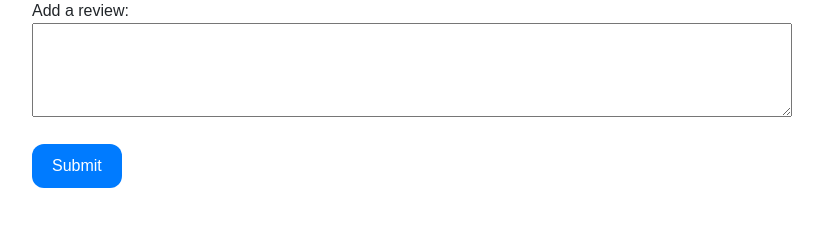
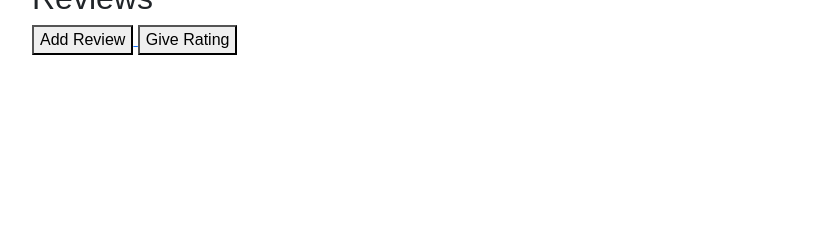
Before and after one commit to PBP-A14/Project-UTS, a Django app: page /detail_buku/book/1/ in a window 1280 px wide. Shown: the part 560-800 px from the top of the page, without its empty margins (228-1051 px from the left). Run offline with Django 4.2, Linux system fonts and the light colour scheme; a user stored in the database is signed in; data comes from the database, SQL or seed files in the repository; both versions use the stored data as it was after the commit.

Commit message:
OK django done T___T

```diff
--- a/detail_buku/models.py
+++ b/detail_buku/models.py
@@ -6,6 +6,7 @@ from django.contrib.auth.models import User
 class Like(models.Model):
     book = models.ForeignKey(Book, on_delete=models.CASCADE, related_name='likes')
     user = models.ForeignKey(User, on_delete=models.CASCADE)
+    likes_count = models.IntegerField(default=0)
 
     class Meta:
         unique_together = ('book', 'user')
@@ -19,5 +20,10 @@ class Review(models.Model):
     user = models.ForeignKey(User, on_delete=models.CASCADE)
     review = models.TextField()
 
+class Rating(models.Model):
+    book = models.ForeignKey(Book, on_delete=models.CASCADE, related_name='ratings')
+    user = models.ForeignKey(User, on_delete=models.CASCADE)
+    rating = models.FloatField()
+
     class Meta:
         unique_together = ('book', 'user')
--- a/detail_buku/static/detail_buku/book_detail.js
+++ /dev/null
@@ -1,25 +0,0 @@
-$("#review-form").submit(function(e) {
-    e.preventDefault();  // Prevent the form from submitting normally
-
-    var bookId = $("#book-id").val();  // Get the book ID from a hidden input
-    var reviewText = $("#review-text").val();  // Get the review text from a textarea
-
-    $.ajax({
-        url: '/add_review/',
-        method: 'POST',
-        data: {
-            'book_id': bookId,
-            'review': reviewText,
-            'csrfmiddlewaretoken': $('input[name=csrfmiddlewaretoken]').val()
-        },
-        success: function(response) {
-            if (response.result === 'review added') {
-                // The review was successfully added
-                // Now update the page to display the new review
-                var reviewsContainer = $("#reviews-container");
-                var newReview = $("<p></p>").text(reviewText);
-                reviewsContainer.append(newReview);
-            }
-        }
-    });
-});
--- a/detail_buku/templates/detail_buku.html
+++ b/detail_buku/templates/detail_buku.html
@@ -2,6 +2,7 @@
 {% load static %}
 
 {% block content %}
+
 <style>
   body {
     margin: 0;
@@ -79,10 +80,9 @@
   }
 </style>
 
-<body>
 <div class="book-container">
   <div class="book-details">
-      <img src="https://covers.openlibrary.org/b/isbn/${book.isbn}-M.jpg" alt="{{ book.title }}" class="book-cover">
+    <img src="https://covers.openlibrary.org/b/isbn/${book.isbn}-M.jpg" alt="Cover of the book {{ book.title }}" class="book-cover">
     <div class="book-info">
       <h2>{{ book.title }}</h2>
       <p>{{ book.description }}</p>
@@ -90,74 +90,158 @@
       <p><strong>ISBN:</strong> {{ book.isbn }}</p>
       <p><strong>Number of Pages:</strong> {{ book.num_pages }}</p>
       <p><strong>Publisher:</strong> {{ book.publisher }}</p>
-        <p><strong>Rating:</strong> {{ book.rating }}</p>
+      <p><strong>Rating:</strong> {{ book.rating|default:0|floatformat:1 }}</p>
       <p><strong>Views:</strong> {{ views_count }}</p>
       <p><strong>Likes:</strong> {{ likes_count }}</p>
       <button id="like-btn" class="like-btn">Like</button>
     </div>
   </div>
-    <div id="reviews" class="reviews-container">
+  <input type="hidden" id="book-id" value="{{ book_id }}">
+  <h2>Reviews</h2>
+    <table>
+        <tbody>
             {% for review in reviews %}
-        <div class="review">
-          <p>{{ review.user.username }}: {{ review.review }}</p>
+                <tr>
+                    <td>{{ review.user.username }}</td>
+                    <td>{{ review.review }}</td>
+                </tr>
+            {% endfor %}
+        </tbody>
+    </table>
+
+<a href="{% url 'detail_buku:add_review' book_id %}">
+    <button>
+        Add Review
+    </button>
+</a>
+
+<a href="{% url 'detail_buku:give_rating' book_id %}">
+  <button>
+      Give Rating
+  </button>
+</a>
 </div>
-      {% endfor %}
-    </div>
-    <form id="add-review-form" class="add-review-form">
-      <div class="form-group">
-        <label for="review">Add a review:</label>
-        <textarea id="review" rows="3" class="review-textarea"></textarea>
-      </div>
-      <button type="submit" class="submit-btn">Submit</button>
-    </form>
-  </div>
-</body>
 
-<script src="{% static 'detail_buku/book_detail.js' %}">
-document.addEventListener('DOMContentLoaded', function() {
-  document.getElementById('like-btn').addEventListener('click', function() {
-    fetch('/like_book/', {
+<script src="https://ajax.googleapis.com/ajax/libs/jquery/3.5.1/jquery.min.js"></script>
+<script>
+    document.addEventListener('DOMContentLoaded', function () {
+        var likeBtn = document.getElementById('like-btn');
+        var addReviewForm = document.getElementById('add-review-form');
+        var giveRatingBtn = document.getElementById('give-rating-form');
+
+        likeBtn.addEventListener('click', function () {
+            var bookId = document.getElementById('book-id').value;
+            fetch(`/detail_buku/book/${bookId}/like_book/`, {
                 method: 'POST',
-      body: JSON.stringify({'book_id': '{{ book.id }}'}),
+                body: JSON.stringify({
+                    'csrfmiddlewaretoken': '{{ csrf_token }}'
+                }),
                 headers: {
                     'Content-Type': 'application/json',
                     'X-CSRFToken': '{{ csrf_token }}'
                 }
-    }).then(function(response) {
+            })
+                .then(function (response) {
                     return response.json();
-    }).then(function(data) {
+                })
+                .then(function (data) {
                     if (data.result == 'liked') {
                         document.getElementById('like-btn').style.backgroundColor = '#28a745';
+                        // Increment the likes count
+                        var likesCountElement = document.querySelector('.book-info p:nth-child(9)');
+                        var likesCount = parseInt(likesCountElement.textContent.split(': ')[1]);
+                        likesCountElement.textContent = 'Likes: ' + (likesCount + 1);
                     } else {
                         document.getElementById('like-btn').style.backgroundColor = '#007BFF';
+                        // Decrement the likes count
+                        var likesCountElement = document.querySelector('.book-info p:nth-child(9)');
+                        var likesCount = parseInt(likesCountElement.textContent.split(': ')[1]);
+                        likesCountElement.textContent = 'Likes: ' + (likesCount - 1);
                     }
                 });
         });
 
-  document.getElementById('add-review-form').addEventListener('submit', function(e) {
+        addReviewForm.addEventListener('submit', function (e) {
             e.preventDefault();
-    fetch('/add_review/', {
+
+            var bookId = document.getElementById('book-id').value;
+            var reviewText = document.getElementById('review').value;
+
+            // Check if the review text is empty
+            if (!reviewText.trim()) {
+                console.error('Review text is empty');
+                return;
+            }
+
+            fetch(`/detail_buku/book/${bookId}/add_review/`, {
                 method: 'POST',
-      body: JSON.stringify({'book_id': '{{ book.id }}', 'review': document.getElementById('review').value}),
+                body: JSON.stringify({
+                    'review': reviewText,
+                    'csrfmiddlewaretoken': document.querySelector('input[name=csrfmiddlewaretoken]').value
+                }),
                 headers: {
                     'Content-Type': 'application/json',
-        'X-CSRFToken': '{{ csrf_token }}'
+                    'X-CSRFToken': document.querySelector('input[name=csrfmiddlewaretoken]').value
                 }
-    }).then(function(response) {
+            })
+                .then(function (response) {
                     return response.json();
-    }).then(function(data) {
-      if (data.result == 'review added') {
+                })
+                .then(function (data) {
+                    if (data.result === 'review added') {
                         var newReview = document.createElement('div');
                         newReview.className = 'review';
                         newReview.style.border = '1px solid #ddd';
                         newReview.style.padding = '10px';
                         newReview.style.marginBottom = '10px';
-        newReview.innerHTML = '<p>{{ request.user.username }}: ' + document.getElementById('review').value + '</p>';
+                        newReview.innerHTML = '<p>' + data.username + ': ' + reviewText + '</p>';
                         document.getElementById('reviews').appendChild(newReview);
                         document.getElementById('review').value = '';
                     }
+                })
+                .catch(function (error) {
+                    console.error('Error adding review:', error);
                 });
         });
+
+        giveRatingBtn.addEventListener('submit', function () {
+          event.preventDefault();
+          var bookId = document.getElementById('book-id').value;
+
+          // Prompt the user for a rating
+          var ratingString = prompt('Give a rating (between 1 and 5):');
+
+          // Parse the rating as a float
+          var rating = parseFloat(ratingString);
+
+          // Validate the rating
+          if (isNaN(rating) || rating < 1 || rating > 5) {
+              alert('Please enter a valid rating between 1 and 5.');
+              return;
+          }
+
+          // Fetch request to add the rating
+          fetch(`/detail_buku/book/${bookId}/give_rating/`, {
+              method: 'POST',
+              body: new URLSearchParams({ 'rating': rating }),
+              headers: {
+                  'Content-Type': 'application/x-www-form-urlencoded',
+                  'X-CSRFToken': '{{ csrf_token }}'
+              }
+          })
+          .then(function (response) {
+              return response.json();
+          })
+          .then(function (data) {
+              if (data.result === 'rating added') {
+                  // Update the displayed rating
+                  var ratingElement = document.querySelector('.book-info p:nth-child(7)');
+                  ratingElement.textContent = 'Rating: ' + data.new_rating.toFixed(2) + ' / ' + book.rating_count;
+              }
+          });
+      });
+
     });
 </script>
+
 {% endblock content %}
--- a/detail_buku/urls.py
+++ b/detail_buku/urls.py
@@ -5,6 +5,8 @@ app_name = 'detail_buku'
 
 urlpatterns = [
     path('book/<int:book_id>/', views.book_detail, name='book_detail'),
-    path('like_book/', views.like_book, name='like_book'),
-    path('add_review/', views.add_review, name='add_review'),
+    path('book/<int:book_id>/like_book/', views.like_book, name='like_book'),
+    path('book/<int:book_id>/add_review/', views.add_review, name='add_review'),
+    path('book/<int:book_id>/give_rating/', views.give_rating, name='give_rating'),
+    path('book/<int:book_id>/json/', views.show_json, name='show_json'),
 ]
--- a/detail_buku/views.py
+++ b/detail_buku/views.py
@@ -1,9 +1,13 @@
-from django.shortcuts import render, get_object_or_404
-from django.http import JsonResponse
+from django.shortcuts import render, get_object_or_404, redirect
+from django.http import JsonResponse, HttpResponseRedirect
 from django.views.decorators.csrf import csrf_exempt
 from django.contrib.auth.decorators import login_required
-from .models import Like, View, Review
+from .models import Like, View, Review, Rating
 from home.models import Book
+from django.db import IntegrityError
+from .forms import ReviewForm, RatingForm
+from django.urls import reverse
+from django.contrib import messages
 
 @login_required
 def book_detail(request, book_id):
@@ -12,32 +16,91 @@ def book_detail(request, book_id):
         View.objects.create(book=book, user=request.user)
     context = {
         'book': book,
+        'book_id': book_id,
         'likes_count': Like.objects.filter(book=book).count(),
         'views_count': View.objects.filter(book=book).count(),
         'reviews': Review.objects.filter(book=book)
     }
     return render(request, 'detail_buku.html', context)
 
-@csrf_exempt
 @login_required
-def like_book(request):
+def like_book(request, book_id):
     if request.method == 'POST':
-        book_id = request.POST.get('book_id')
         book = get_object_or_404(Book, id=book_id)
-        if Like.objects.filter(book=book, user=request.user).exists():
-            Like.objects.filter(book=book, user=request.user).delete()
+        user = request.user
+
+        like, created = Like.objects.get_or_create(book=book, user=user)
+
+        if not created:
+            like.delete()
             result = 'unliked'
         else:
-            Like.objects.create(book=book, user=request.user)
             result = 'liked'
-        return JsonResponse({'result': result})
 
-@csrf_exempt
-@login_required
-def add_review(request):
+        likes_count = Like.objects.filter(book=book).count()
+
+        return JsonResponse({'result': result, 'likes_count': likes_count})
+
+def add_review(request, book_id):
+    book = get_object_or_404(Book, id=book_id)
     if request.method == 'POST':
-        book_id = request.POST.get('book_id')
-        review_text = request.POST.get('review')
-        book = get_object_or_404(Book, id=book_id)
-        Review.objects.create(book=book, user=request.user, review=review_text)
-        return JsonResponse({'result': 'review added'})
+        form = ReviewForm(request.POST)
+        if form.is_valid():
+            review = form.save(commit=False)
+            review.book = book
+            review.user = request.user
+            review.save()
+            return HttpResponseRedirect(reverse('detail_buku:book_detail', args=[str(book_id)]))
+    else:
+        form = ReviewForm()
+    return render(request, 'add_review.html', {'form': form})
+
+def give_rating(request, book_id):
+    book = get_object_or_404(Book, id=book_id)
+    user = request.user
+
+    # Check if the user has already given a rating for this book
+    if Rating.objects.filter(book=book, user=user).exists():
+        messages.error(request, "You have already given a rating for this book.")
+        return redirect('detail_buku:book_detail', book_id=book_id)
+
+    if request.method == 'POST':
+        form = RatingForm(request.POST)
+        if form.is_valid():
+            rating = form.cleaned_data['rating']
+
+            # Calculate the updated rating
+            new_rating = ((book.rating * book.rating_count) + rating) / (book.rating_count + 1)
+
+            # Update the book instance in the database
+            book.rating = new_rating
+            book.rating_count += 1
+            book.save()
+
+            # Save the user's rating to prevent them from rating again
+            Rating.objects.create(book=book, user=user, rating=rating)
+
+            messages.success(request, "Rating added successfully.")
+            return HttpResponseRedirect(reverse('detail_buku:book_detail', args=[str(book_id)]))
+        else:
+            # Form is not valid, return error message
+            messages.error(request, "Invalid rating value.")
+            return redirect('detail_buku:give_rating', book_id=book_id)
+    else:
+        form = RatingForm()
+        return render(request, 'give_rating.html', {'form': form, 'book_id': book_id})
+
+def show_json(request):
+    # Fetch all reviews
+    reviews = Review.objects.all()
+
+    # Serialize the reviews data to JSON
+    reviews_data = [{'book_id': review.book.id, 'user': review.user.username} for review in reviews]
+
+    # Include likes count for each book
+    likes_count = {book.id: Like.objects.filter(book=book).count() for book in Book.objects.all()}
+
+    # Include views count for each book
+    views_count = {book.id: View.objects.filter(book=book).count() for book in Book.objects.all()}
+
+    return JsonResponse({'reviews': reviews_data, 'likes_count': likes_count, 'views_count': views_count})
```
Also changed, not shown: detail_buku/forms.py (added, +10 -0 lines), detail_buku/templates/add_review.html (added, +12 -0 lines), detail_buku/templates/give_rating.html (added, +12 -0 lines), db.sqlite3, detail_buku/migrations/0002_like_likes_count.py (added), detail_buku/migrations/0003_alter_review_unique_together.py (added), detail_buku/migrations/0004_rating.py (added). Lines whose indentation alone changed are shown as unchanged.
